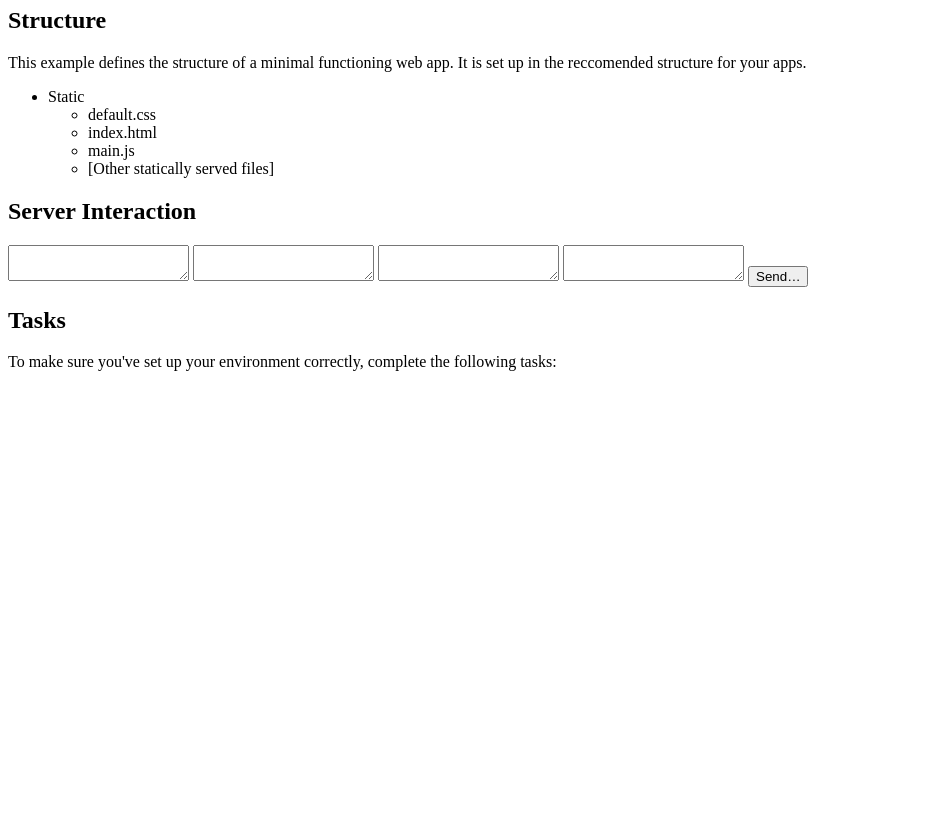
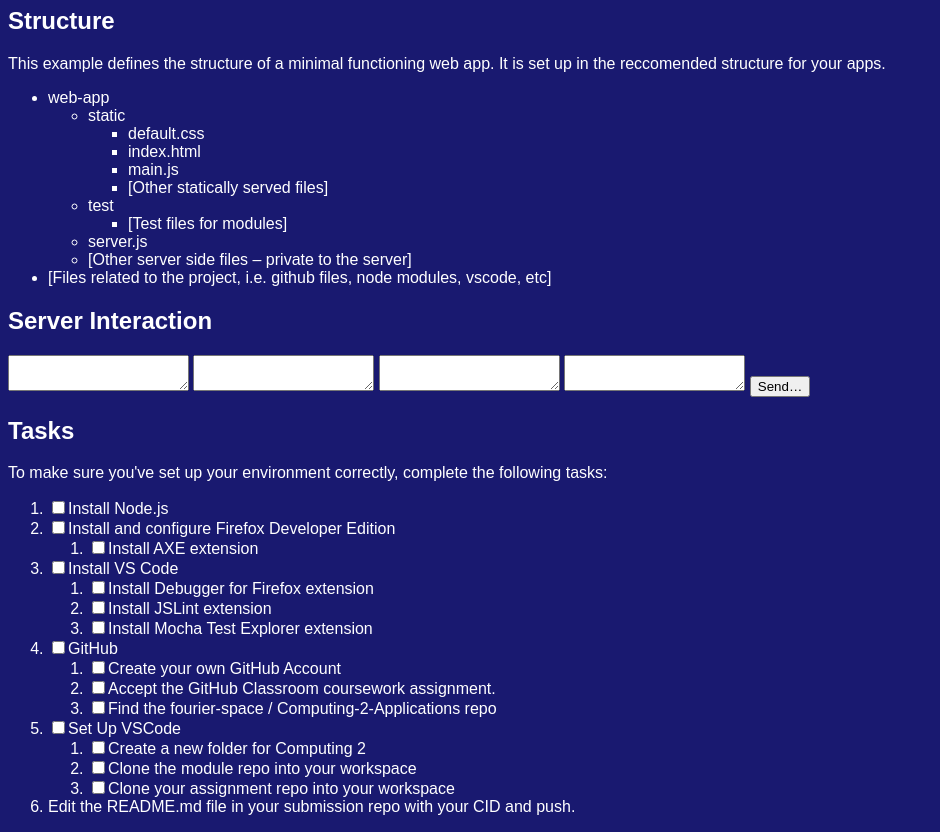
Before and after one commit to fourier-space/Computing-2-Applications, a website with bundled scripts: page Week 1 - Template for web apps/web-app/static/index.html in a window 1280 px wide. Shown: the part 73-905 px from the top of the page, without its empty margins (0-940 px from the left). Before the commit the page ends 800 px from the top, so only its background shows below. Built offline with nearby package versions, Linux system fonts and the light colour scheme.

Commit message:
Sample web app

```diff
--- a/Week 1 - Template for web apps/package.json
+++ b/Week 1 - Template for web apps/package.json
@@ -12,7 +12,8 @@
   "license": "MIT",
   "dependencies": {
     "express": "^4.17.1",
-    "express-session": "^1.17.1"
+    "express-session": "^1.17.1",
+    "nedb": "^1.8.0"
   },
   "devDependencies": {
     "fast-check": "^2.14.0",
--- a/Week 1 - Template for web apps/web-app/static/default.css
+++ b/Week 1 - Template for web apps/web-app/static/default.css
@@ -0,0 +1,6 @@
+body
+{
+    font-family: Arial, Helvetica, sans-serif;
+    color: white;
+    background-color: midnightblue;
+}
--- a/Week 1 - Template for web apps/web-app/static/index.html
+++ b/Week 1 - Template for web apps/web-app/static/index.html
@@ -8,6 +8,7 @@
 <link rel="icon" href="favicon.png"> <!-- Import 'Favorites Icon' – favicon.png -->
 <script type="module" src="main.js"></script> <!-- Load the main script. Must be type="module". Have only one of these -->
 
+<!-- Below is an example html web page. -->
 <h1>Minimal Example Web App</h1>
 
 <h2>Structure</h2>
@@ -17,14 +18,26 @@
 </p>
 
 <ul>
-    <li>Static
+    <li>web-app
         <ul>
-            <li>default.css</li>
-            <li>index.html</li>
-            <li>main.js</li>
-            <li>[Other statically served files]</li>
+            <li>static
+                <ul>
+                    <li>default.css</li>
+                    <li>index.html</li>
+                    <li>main.js</li>
+                    <li>[Other statically served files]</li>
+                </ul>
+            </li>
+            <li>test
+                <ul>
+                    <li>[Test files for modules]</li>
+                </ul>
+            </li>
+            <li>server.js</li>
+            <li>[Other server side files – private to the server]</li>
         </ul>
     </li>
+    <li>[Files related to the project, i.e. github files, node modules, vscode, etc]</li>
 </ul>
 
 <h2>Server Interaction</h2>
@@ -38,4 +51,39 @@
 <p>
     To make sure you've set up your environment correctly,
     complete the following tasks:
+    <ol>
+        <li><input type="checkbox">Install Node.js</li>
+        <li>
+            <input type="checkbox">Install and configure Firefox Developer Edition
+            <ol>
+                <li><input type="checkbox">Install AXE extension</li>
+            </ol>
+        </li>
+        <li>
+            <input type="checkbox">Install VS Code
+            <ol>
+                <li><input type="checkbox">Install Debugger for Firefox extension</li>
+                <li><input type="checkbox">Install JSLint extension</li>
+                <li><input type="checkbox">Install Mocha Test Explorer extension</li>
+            </ol>
+        </li>
+        <li>
+            <input type="checkbox">GitHub
+            <ol>
+                <li><input type="checkbox">Create your own GitHub Account</li>
+                <li><input type="checkbox">Accept the GitHub Classroom coursework assignment.</li>
+                <li><input type="checkbox">Find the  fourier-space /
+                    Computing-2-Applications repo</li>
+            </ol>
+        </li>
+        <li>
+            <input type="checkbox">Set Up VSCode
+            <ol>
+                <li><input type="checkbox">Create a new folder for Computing 2</li>
+                <li><input type="checkbox">Clone the module repo into your workspace</li>
+                <li><input type="checkbox">Clone your assignment repo into your workspace</li>
+            </ol>
+        </li>
+        <li>Edit the README.md file in your submission repo with your CID and push.</li>
+    </ol>
 </p>
```
Also changed, not shown: Week 1 - Template for web apps/web-app/reverse.js (added, +7 -0 lines), Week 1 - Template for web apps/web-app/server.js (+10 -0 lines), Week 1 - Template for web apps/web-app/tests/reverse.test.js (added, +14 -0 lines), Week 1 - Template for web apps/.mocharc.json (added), 1 other file.
